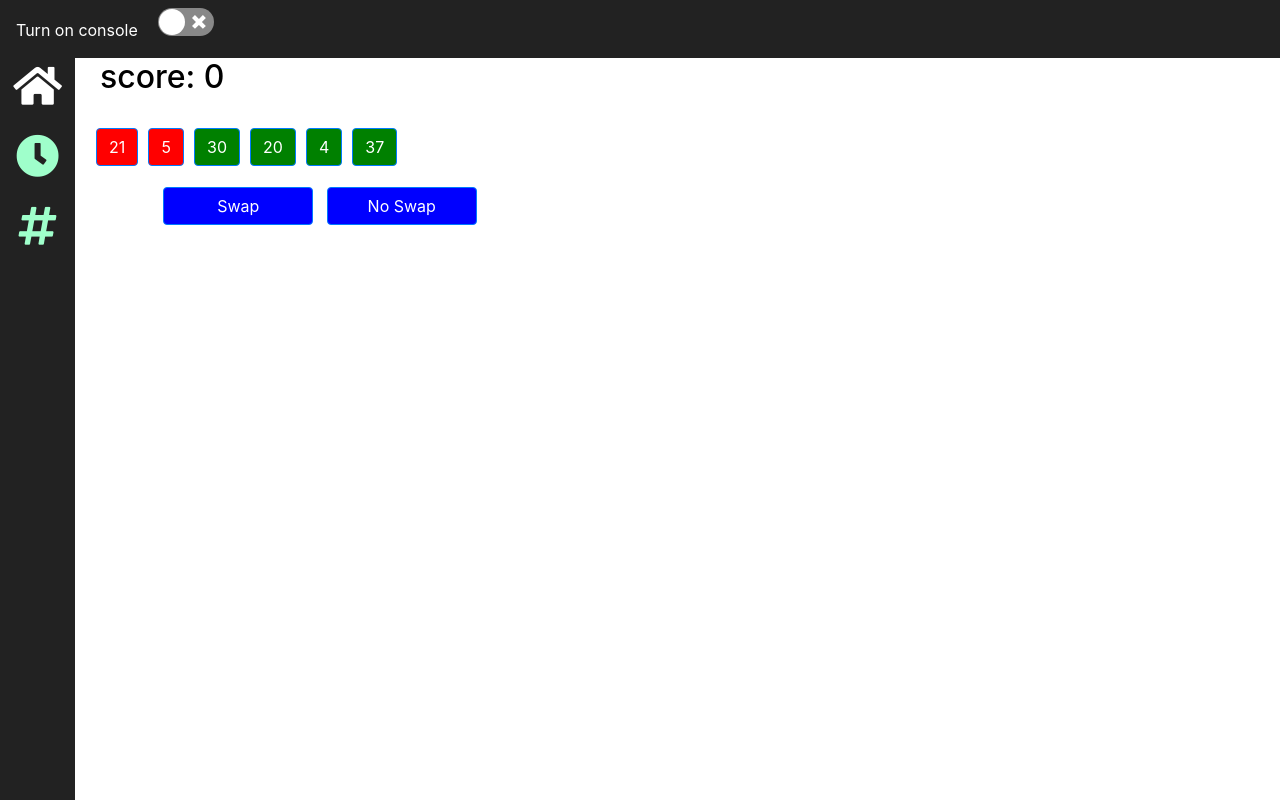
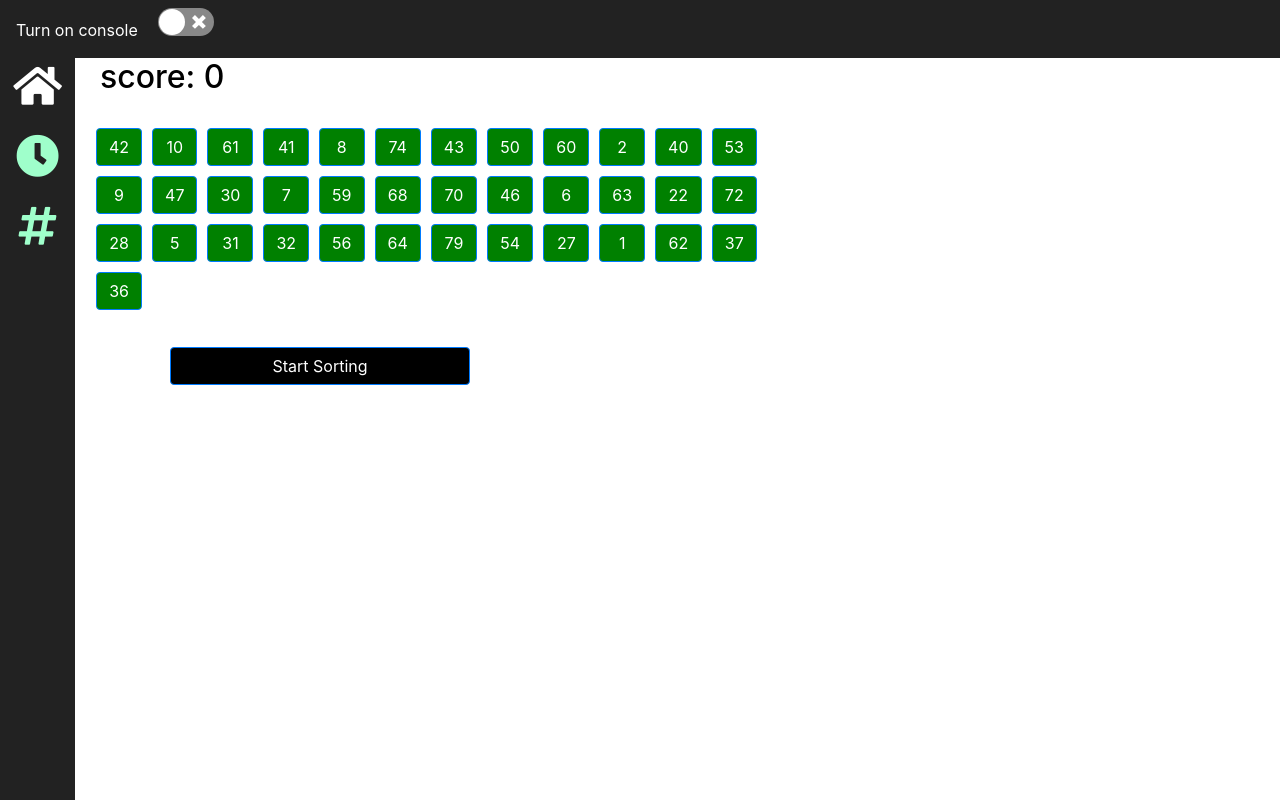
Before and after one commit to ZAT90/sorting, a React (Create React App) app: page / in a window 1280 px wide. Both pictures are taken after a click on the button "Easy". Built offline with nearby package versions, Linux system fonts and the light colour scheme.

Commit message:
bubble sort completed

```diff
--- a/src/screens/bubble.js
+++ b/src/screens/bubble.js
@@ -16,6 +16,7 @@ const styles = {
   container: { display: 'flex', flexDirection: 'row' },
   swapDiv: { display: 'flex', justifyContent: 'center', alignItems: 'center', height: '10vh', width: '80vh' },
   swapBtn: { backgroundColor: 'blue', width: 150 },
+  startBtn: { backgroundColor: 'black', width: 300 },
   completeMsg: { color: 'black', marginLeft: 100, marginTop: 50 },
   newGameBtn: { backgroundColor: 'black', width: 150, marginLeft: 200 },
   consoleDiv: { display: 'flex', flex: 0.4, backgroundColor: 'grey', flexDirection: 'column' },
@@ -31,6 +32,8 @@ const styles = {
 
 export function Bubble() {
   const [isLevel, setIsLevel] = useState(false);
+  const [levelName, setLevelName] = useState('');
+  const [isFirstListSet, setIsFirstListSet] = useState(false);
   const [initList, setInitList] = useState([]);
   const [firstList, setFirstList] = useState([]);
   const [score, setScore] = useState(0);
@@ -39,6 +42,65 @@ export function Bubble() {
   const [highlightSecond, setHighlightSecond] = useState(1);
   const [show, setShow] = useState(false);
   const [showConsole, setShowConsole] = useState(false);
+  const [chooseNums, setChooseNums] = useState([]);
+
+  function firstListGenerator(number) {
+    console.log('level name: ' + levelName);
+    if (firstList.includes(number)) {
+      const removeList = firstList.filter(item => item !== number);
+      setFirstList(removeList);
+    } else {
+      if (levelName === 'easy') {
+        if (firstList.length < 6) {
+
+          setFirstList(prevArray => [...prevArray, number])
+          //}
+
+        } else {
+          alert("beginner level can only select 6 numbers");
+
+        }
+      } else if (levelName === 'medium') {
+        if (firstList.length < 8) {
+          setFirstList(prevArray => [...prevArray, number])
+        } else {
+          alert("medium level can only select 8 numbers");
+        }
+      } else if (levelName === 'hard') {
+        if (firstList.length < 10) {
+          setFirstList(prevArray => [...prevArray, number])
+        } else {
+          alert("hard level can only select 10 numbers");
+        }
+      }
+    }
+  }
+
+  function showModal(title, body) {
+    return (
+      <Modal show={show}>
+        <Modal.Header closeButton>
+          <Modal.Title>{title}</Modal.Title>
+        </Modal.Header>
+        <Modal.Body>{body}</Modal.Body>
+        <Modal.Footer>
+          <Button variant="secondary" onClick={() => setShow(false)}>
+            OK
+    </Button>
+        </Modal.Footer>
+      </Modal>
+    );
+  }
+
+  function chooseItems() {
+    return (
+      chooseNums.map((number, i) =>
+        <Button
+          onClick={() => firstListGenerator(number)}
+          style={{ backgroundColor: firstList.includes(number) ? 'yellowgreen' : 'green' }} key={i} >{number}</Button>
+      )
+    )
+  }
   function listItems() {
     return (
       firstList.map((number, i) =>
@@ -47,13 +109,24 @@ export function Bubble() {
       )
     )
   }
+  function generateChooseList(level) {
+    //console.log('gamelevel: ' + gameLevel);
+    setLevelName(level);
+    setIsLevel(true);
+    const randomArray = Array.from({ length: 42 }, () => Math.floor(Math.random() * 80));
+    let s = new Set(randomArray);
+    let it = s.values();
+    const randomArrayRedo = Array.from(it);
+    setChooseNums(randomArrayRedo);
+    setInitList(randomArrayRedo);
+  }
   function generateFirstList(gameLevel) {
     console.log('gamelevel: ' + gameLevel);
     setIsLevel(true);
-    const randomArray = Array.from({ length: gameLevel }, () => Math.floor(Math.random() * 40));
+    const randomArray = Array.from({ length: 30 }, () => Math.floor(Math.random() * 40));
     setFirstList(randomArray);
-    setInitList(randomArray);
-    setNumToCompare(randomArray.length);
+    //  setInitList(randomArray);
+    //  setNumToCompare(randomArray.length);
   }
   function highlightOperation(increment) {
     console.log('highlightSecond: ' + highlightSecond);
@@ -108,8 +181,36 @@ export function Bubble() {
     setHighlightFirst(0);
     setHighlightSecond(1);
     setShow(false);
+    setLevelName('');
+    setIsFirstListSet(false);
+    setChooseNums([]);
   }
-  console.log('checking on state reuse: ' + firstList.length);
+  function startSorting() {
+    if (levelName === 'easy') {
+      if (firstList.length < 6) {
+        alert("easy level has to select 6 numbers");
+      } else {
+        setIsFirstListSet(true);
+        setNumToCompare(firstList.length);
+      }
+    } else if (levelName === 'medium') {
+      if (firstList.length < 8) {
+        alert("medium level has to select 8 numbers");
+      } else {
+        setIsFirstListSet(true);
+        setNumToCompare(firstList.length);
+      }
+    } else if (levelName === 'hard') {
+      if (firstList.length < 10) {
+        alert("hard level has to select 10 numbers");
+      } else {
+        setIsFirstListSet(true);
+        setNumToCompare(firstList.length);
+      }
+    }
+
+  }
+  console.log('checking on state reuse: ' + firstList);
   console.log('num to compare: ' + numToCompare);
   console.log('showConsole: ' + showConsole);
   return (
@@ -120,17 +221,25 @@ export function Bubble() {
         <div style={{ flex: 0.6 }}>
           <h2 style={{ color: 'black', marginLeft: 100 }}>score: {score}</h2>
           <GridWrapper>
-            {!isLevel && <Button onClick={() => generateFirstList(6)} variant="primary">Easy</Button>}{' '}
-            {!isLevel && <Button onClick={() => generateFirstList(8)} variant="secondary">Medium</Button>}{' '}
-            {!isLevel && <Button onClick={() => generateFirstList(10)} variant="success">Hard</Button>}{' '}
+            {!isLevel && <Button onClick={() => generateChooseList('easy')} variant="primary">Easy</Button>}{' '}
+            {!isLevel && <Button onClick={() => generateChooseList('medium')} variant="secondary">Medium</Button>}{' '}
+            {!isLevel && <Button onClick={() => generateChooseList('hard')} variant="success">Hard</Button>}{' '}
 
           </GridWrapper>
 
           {isLevel && <div>
+            {!isFirstListSet && <GridWrapper>
+
+              {chooseItems()}
+
+            </GridWrapper>}
             <GridWrapper>
-              {firstList.length > 0 && listItems()}
+              {isFirstListSet && listItems()}
             </GridWrapper>
-            {numToCompare > 1 && <div style={styles.swapDiv}>
+            {!isFirstListSet && <div style={styles.swapDiv}>
+              <Button onClick={() => startSorting()} style={styles.startBtn} >Start Sorting</Button>
+            </div>}
+            {isFirstListSet && numToCompare > 1 && <div style={styles.swapDiv}>
               <Button onClick={() => swapNumbers()} style={styles.swapBtn} >Swap</Button>
           &nbsp;&nbsp;&nbsp;
          <Button onClick={() => noSwapNumbers()} style={styles.swapBtn} >No Swap</Button>
@@ -154,13 +263,20 @@ export function Bubble() {
             </Modal.Footer>
           </Modal>
         </div>
-        {showConsole && firstList.length > 0 && <div style={styles.consoleDiv}>
+        {showConsole && consoleView()}
+      </div>
+    </div>
+  )
+
+  function consoleView() {
+    return (
+      <div style={styles.consoleDiv}>
         <div style={styles.consoleDiv2}>
           <span style={styles.consoleHeader}>Console</span>
-            <span style={{ marginLeft: 10 }}>array = [ {initList.map((item, i, arr) => <span>{item} {i != (arr.length - 1) ? ',' : ''}</span>)}]</span>
-            {firstList.length - numToCompare > 0 && <span style={{ marginLeft: 10 }}>size = len(array)</span>}
+          <span style={{ marginLeft: 10 }}>array = [ {firstList.map((item, i, arr) => <span>{item} {i != (arr.length - 1) ? ',' : ''}</span>)}]</span>
+          {isFirstListSet && firstList.length - numToCompare > 0 && <span style={{ marginLeft: 10 }}>size = len(array)</span>}
         </div>
-          {firstList.length - numToCompare > 2 && <div style={styles.nestedForDiv}>
+        {isFirstListSet && firstList.length - numToCompare > 0 && <div style={styles.nestedForDiv}>
           <div style={styles.nestedForConsole}>
 
             step -&gt; 0....{firstList.length}-1
@@ -173,29 +289,31 @@ export function Bubble() {
           <div style={styles.nestedForText}>for step in range of (0, size - 1) :
         </div>
         </div>}
-          {firstList.length - numToCompare > 0 && <div style={styles.nestedForDiv}>
+        {!isFirstListSet ?
+          <div /> :
+          firstList.length - numToCompare === 0 && highlightFirst === 0 ?
+            <div /> :
+            <div style={styles.nestedForDiv}>
               <div style={styles.nestedForConsole}>
 
-              j -&gt; 0....{firstList.length}-{firstList.length - numToCompare}-1
+                j --&gt; 0....{firstList.length}-{firstList.length - numToCompare}-1
           <br />
                 <span style={{ marginLeft: 10 }}>
                   {returnNestedRange(numToCompare).map((item, i, arr) => <span>{item} {i != (arr.length - 1) ? ',' : ''}</span>)}
                 </span>
               </div>
-
               <div style={styles.nestedForText}>for j in range of (0, size - step - 1) :
         </div>
             </div>}
-          <div style={styles.ifDiv}>
+        {isFirstListSet && <div style={styles.ifDiv}>
           <div style={styles.ifConsole}>j ={highlightFirst}<br />{returnString()}</div>
           <div style={styles.ifText}>if array[j] &gt; array [j+1] :<br />
         array[j],array[j+1] = array[j+1],array[j]
         </div>
-          </div>
         </div>}
       </div>
-    </div>
     )
+  }
 
   function returnNestedRange(nums) {
     let arr = [...Array(nums).keys()];
```
Also changed, not shown: 1 other file (tests, documents, lock files or other folders). Lines whose indentation alone changed are shown as unchanged.
